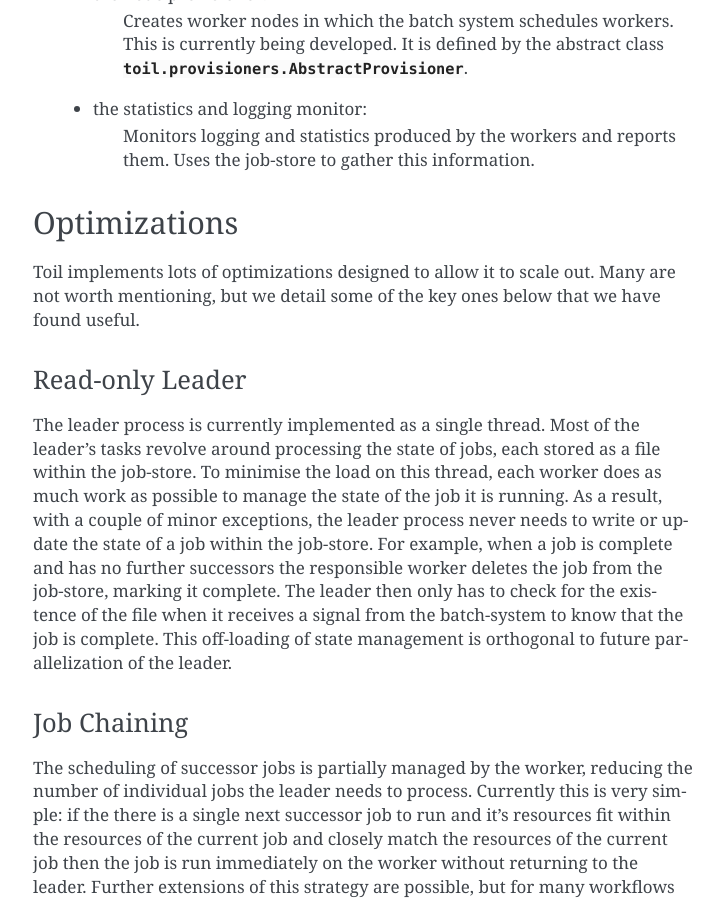
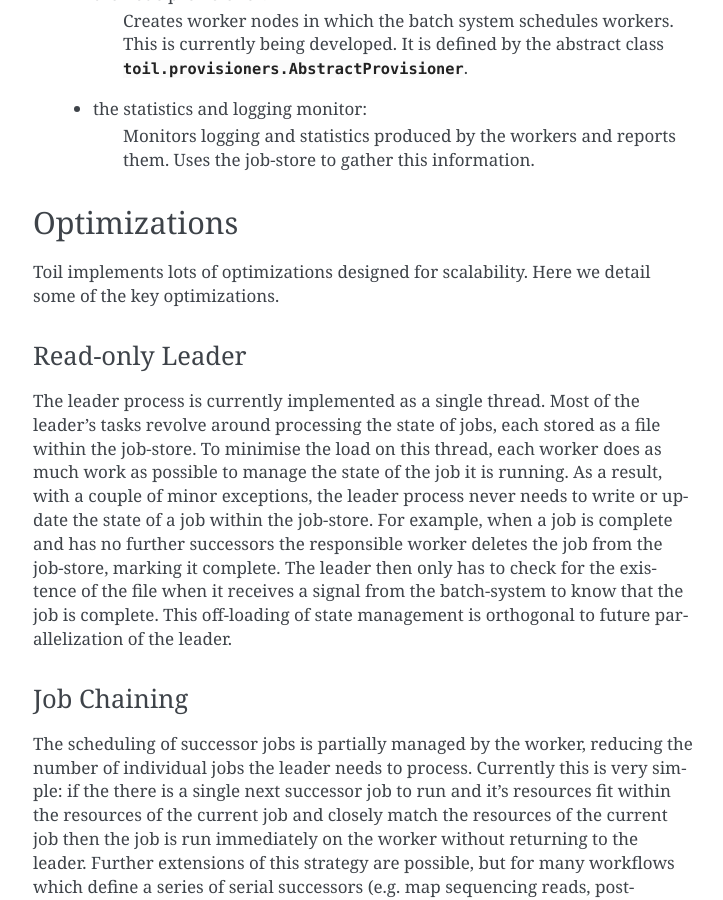
Before and after one commit to DataBiosphere/toil, a Sphinx documentation site: the page built from docs/architecture.rst, in a window 1280 px wide and 900 px high, scrolled down 1474 px. Shown: the whole window, without its empty margins (387-1110 px from the left). Built offline with Sphinx 7.4.7, drawn with Linux system fonts in a browser that asks for light colours; pages that are not in the unit, such as notebooks, are missing from menus; the version number could not be read and is left out.

Commit message:
Fix self-denigrating language

```diff
--- a/docs/architecture.rst
+++ b/docs/architecture.rst
@@ -52,9 +52,8 @@ These components are described below:
 Optimizations
 -------------
 
-Toil implements lots of optimizations designed to allow it to scale out.
-Many are not worth mentioning, but we detail some of the key ones below that we
-have found useful.
+Toil implements lots of optimizations designed for scalability.
+Here we detail some of the key optimizations.
 
 Read-only Leader
 ~~~~~~~~~~~~~~~~
```
